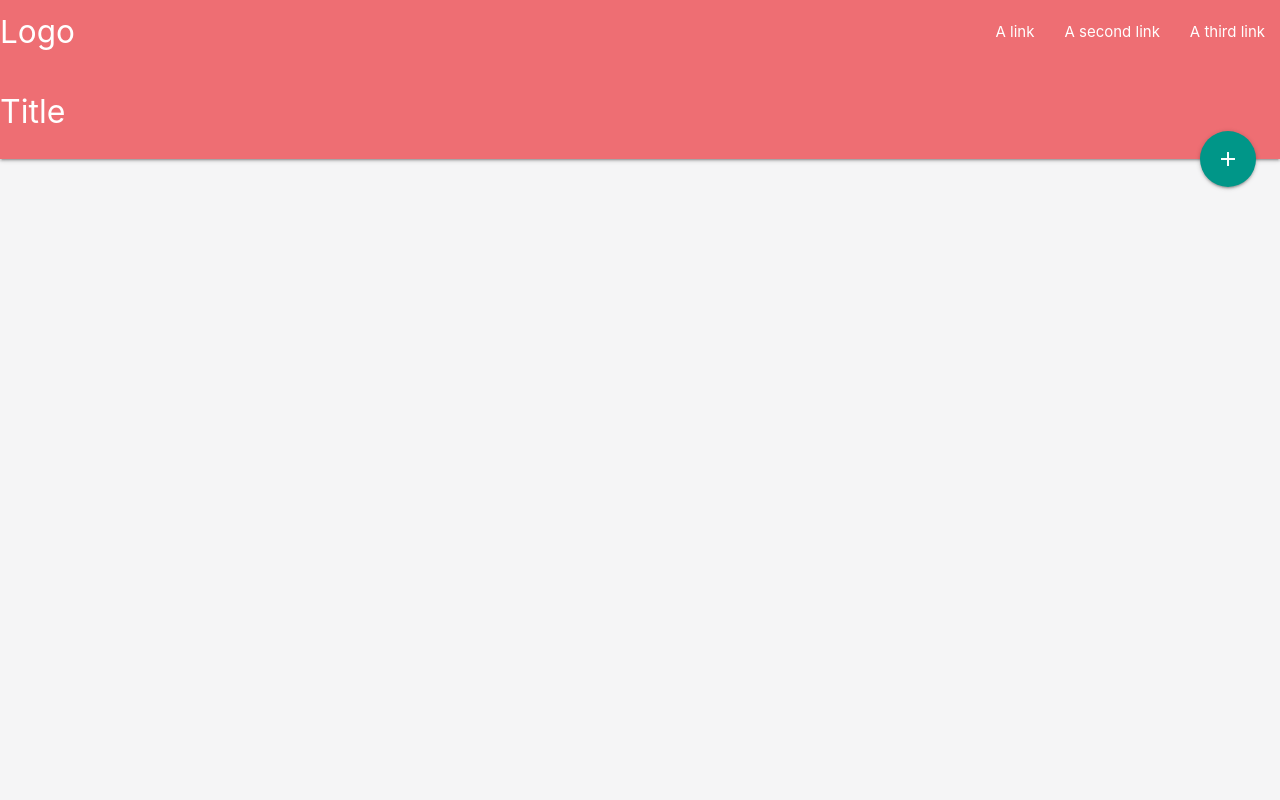
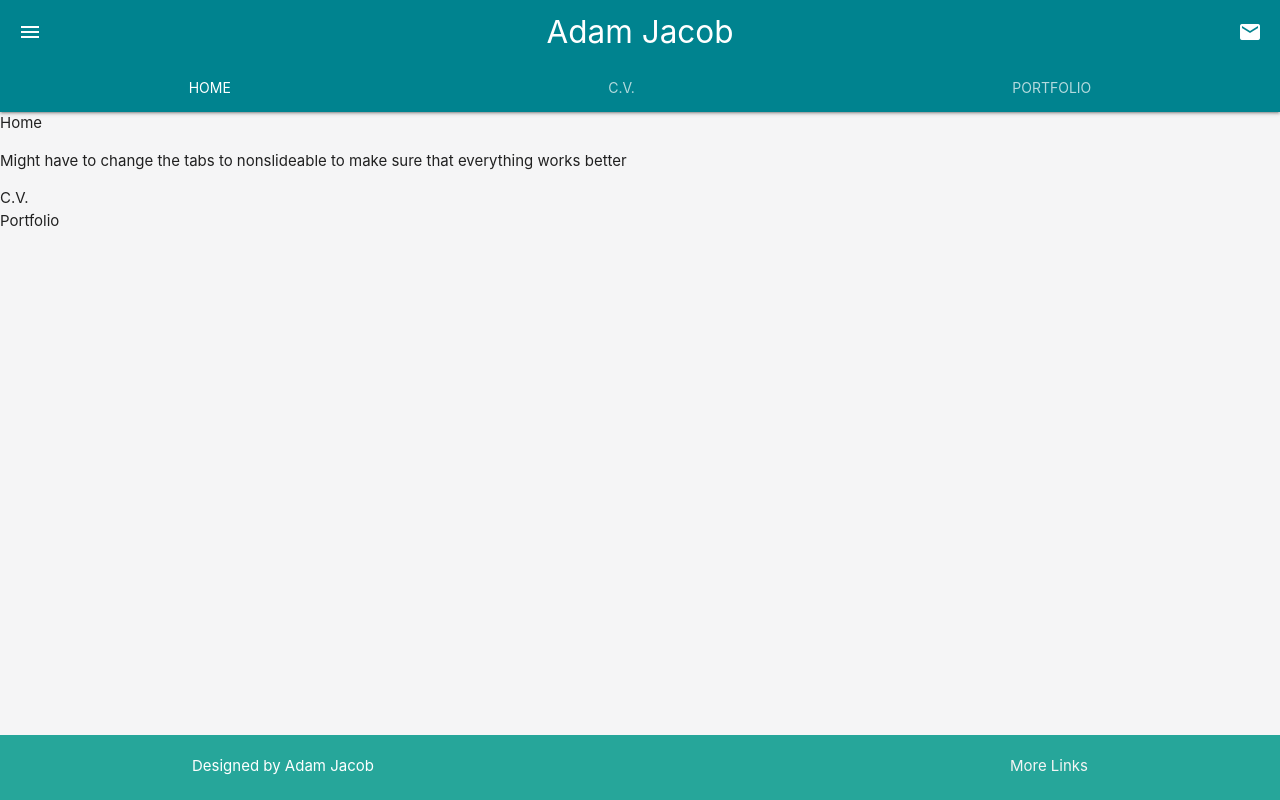
Before and after one commit to doctor-adayum/doctor-adayum.github.io, a plain HTML site: page index.html in a window 1280 px wide. Drawn offline with nearby package versions, Linux system fonts and the light colour scheme.

Commit message:
Add files via upload

```diff
--- a/index.html
+++ b/index.html
@@ -4,9 +4,14 @@
 <head>
   <title>Adam Jacob</title>
 
-  <link rel="icon" type="image/png" href="favicon-16x16.png" sizes="16x16">
-  <link rel="icon" type="image/png" href="favicon-32x32.png" sizes="32x32">
-  <link rel="icon" type="image/png" href="favicon-96x96.png" sizes="96x96">
+  <link rel="apple-touch-icon" sizes="180x180" href="/apple-touch-icon.png">
+<link rel="icon" type="image/png" sizes="32x32" href="/favicon-32x32.png">
+<link rel="icon" type="image/png" sizes="16x16" href="/favicon-16x16.png">
+<link rel="manifest" href="/site.webmanifest">
+<link rel="mask-icon" href="/safari-pinned-tab.svg" color="#00838e">
+<meta name="apple-mobile-web-app-title" content="Adam Jacob">
+<meta name="application-name" content="Adam Jacob">
+<meta name="msapplication-TileColor" content="#00838e">
 
 
   <!--Import Google Icon Font-->
@@ -18,24 +23,73 @@
   <link rel="stylesheet" href="https://cdnjs.cloudflare.com/ajax/libs/materialize/1.0.0-beta/css/materialize.min.css">
 </head>
 
-<body style="background-color:#F5F5F6; overflow-y:hidden;">
+<body style="background-color:#F5F5F6; overflow-y:hidden; display: flex; min-height: 100vh; flex-direction: column;">
 
-  <nav class="nav-extended">
+  <header>
+
+  <nav class="nav-extended cyan darken-3 waves-effect waves-light">
     <div class="nav-wrapper">
-      <a href="#!" class="brand-logo">Logo</a>
-      <ul class="right hide-on-med-and-down">
-        <li><a>A link</a></li>
-        <li><a>A second link</a></li>
-        <li><a>A third link</a></li>
+      <a href="#" class="brand-logo center">Adam Jacob</a>
+      <a href="#" data-target="slide-out" class="sidenav-trigger show-on-large"><i class="material-icons">menu</i></a>
+      <a href="#" data-target="slide-out" class="sidenav-trigger show-on-large right"><i class="material-icons">email</i></a>
+
+    </div>
+    <div class="nav-content">
+      <ul class="tabs tabs-transparent tabs-fixed-width">
+        <li class="tab"><a class="active" href="#hometab">Home</a></li>
+        <li class="tab"><a href="#cvtab">C.V.</a></li>
+        <li class="tab"><a href="#portfoliotab">Portfolio</a></li>
       </ul>
     </div>
-    <div class="nav-content">
-      <span class="nav-title">Title</span>
-      <a class="btn-floating btn-large halfway-fab waves-effect waves-light teal">
-            <i class="material-icons">add</i>
-          </a>
-    </div>
   </nav>
+
+  <ul class="sidenav" id="slide-out">
+    <li><div class="user-view">
+      <div class="background">
+        <img src="image/abstract_bubbles.jpeg">
+      </div>
+      <a href="#user"><img class="circle" src="image/profile_square.jpg"></a>
+      <a href="#name"><span class="white-text name">Adam Jacob</span></a>
+      <a href="#email"><span class="white-text email">adam@ajcoding.com</span></a>
+    </div></li>
+    <li><a class="subheader">It's easy to get in touch:</a></li>
+
+    <li><a href="tel:0400085664"><i class="material-icons">call</i>Give me a call</a></li>
+    <li><a href="sms:0400085664"><i class="material-icons">chat</i>Have a chat</a></li>
+    <li><a href="mailto:adam@ajcoding.com"><i class="material-icons">email</i>Send me an email</a></li>
+  </ul>
+
+  </header>
+
+  <main style="flex: 1 0 auto;">
+
+  <div id="hometab">Home
+
+  <p>Might have to change the tabs to nonslideable to make sure that everything works better</p>
+  <!--<img src="image/green_beach.jpg">-->
+
+
+
+  </div>
+
+
+  <div id="cvtab">C.V.</div>
+
+
+  <div id="portfoliotab">Portfolio</div>
+
+
+
+
+  </main>
+
+  <footer class="page-footer teal lighten-1 waves-effect waves-light">
+            <div class="container">
+            Designed by Adam Jacob
+            <a class="grey-text text-lighten-4 right" href="#!">More Links</a>
+          </div>
+          <br>
+        </footer>
 
   <!--JavaScript at end of body for optimized loading-->
   <script src="https://code.jquery.com/jquery-3.3.1.min.js" integrity="sha256-FgpCb/KJQlLNfOu91ta32o/NMZxltwRo8QtmkMRdAu8=" crossorigin="anonymous"></script>
```
Also changed, not shown: browserconfig.xml (added, +8 -0 lines), android-chrome-192x192.png (added), apple-touch-icon.png (added), favicon-16x16.png (added), favicon-32x32.png (added), favicon.ico (added), safari-pinned-tab.svg (added), site.webmanifest (added), 1 other file.
